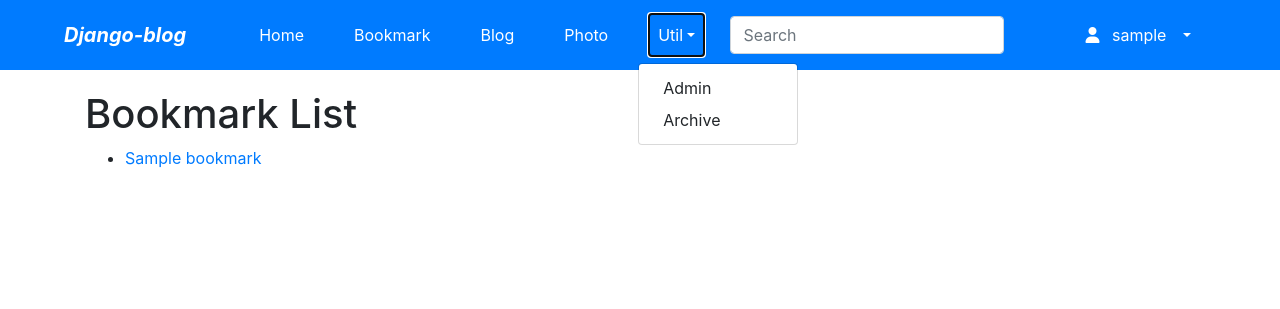
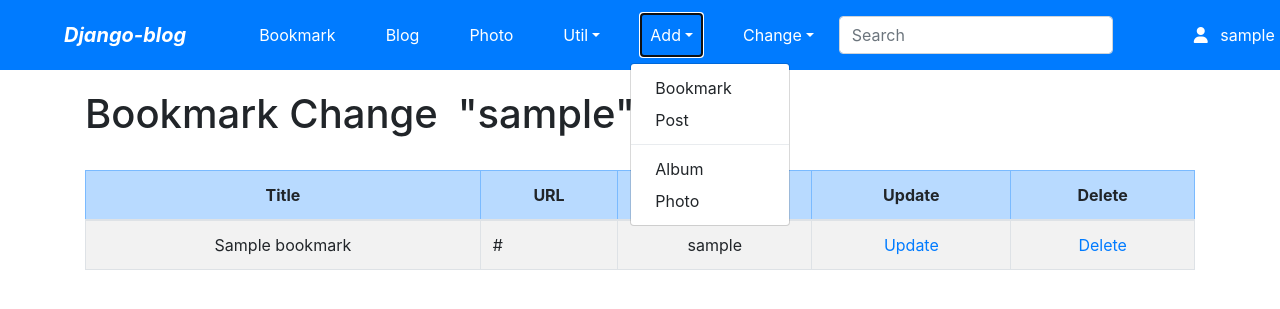
Before and after one commit to sys09270883/django-blog, a Django app: page /bookmark/change/ in a window 1280 px wide, after a click on "Add". Shown: the top 309 px of the page. Run offline with Django 3.2, Linux system fonts and the light colour scheme; a user stored in the database is signed in; tables that the repository leaves empty hold one stand-in row (values such as "Sample post"); parts of the project's set-up code (start-up, migrations or seed data) failed here and were passed over; some libraries are stand-ins or nearby versions.

Commit message:
Add bookmark templates

```diff
--- /dev/null
+++ b/mysite/bookmark/templates/bookmark/bookmark_change_list.html
@@ -0,0 +1,41 @@
+<!DOCTYPE html>
+<html lang="en">
+<head>
+	<meta charset="UTF-8">
+	{% extends 'base.html' %}
+	{% block title %}Bookmark List{% endblock %}
+</head>
+<body>
+{% block content %}
+<h1>Bookmark Change&ensp;"{{ user }}"</h1>
+
+<br>
+
+<table class="table table-bordered table-condensed table-striped">
+	<thead align="center">
+		<tr class="table-primary">
+			<th>Title</th>
+			<th>URL</th>
+			<th>Owner</th>
+			<th>Update</th>
+			<th>Delete</th>
+		</tr>
+	</thead>
+
+	<tbody align="center">
+		{% for item in object_list %}
+		<tr>
+			<td>{{ item.title }}</td>
+			<td align="left">{{ item.url }}</td>
+			<td>{{ item.owner }}</td>
+			<td><a href="{% url 'bookmark:update' item.id %}">Update</a></td>
+			<td><a href="{% url 'bookmark:delete' item.id %}">Delete</a></td>
+		</tr>
+		{% endfor %}
+	</tbody>
+</table>
+
+
+{% endblock %}
+</body>
+</html>
--- a/mysite/bookmark/templates/bookmark/bookmark_list.html
+++ b/mysite/bookmark/templates/bookmark/bookmark_list.html
@@ -3,7 +3,7 @@
 <head>
 	<meta charset="UTF-8">
 	{% extends 'base.html' %}
-	{% block title %}Bookmark list{% endblock %}
+	{% block title %}Bookmark List{% endblock %}
 </head>
 <body>
 {% block content %}
--- a/mysite/templates/base.html
+++ b/mysite/templates/base.html
@@ -10,17 +10,17 @@
 
 <nav class="navbar navbar-expand-lg navbar-dark bg-primary fixed-top">
 	<span class="navbar-brand mx-5 mb-0 font-weight-bold font-italic">
-		Django-blog
+		<a class="nav-line text-white" href="{% url 'home' %}">
+			Django-blog
+		</a>
 	</span>
+
 	<button class="navbar-toggler" type="button" data-toggle="collapse" data-target="#navbarSupportedContent">
 		<span class="navbar-toggler-icon"></span>
 	</button>
 
 	<div class="collapse navbar-collapse" id="navbarSupportedContent">
 		<ul class="navbar-nav mr-auto">
-			<li class="nav-item mx-1 btn btn-primary">
-				<a class="nav-link text-white" href="{% url 'home' %}">Home</a>
-			</li>
 			<li class="nav-item mx-1 btn btn-primary">
 				<a class="nav-link text-white" href="{% url 'bookmark:index' %}">Bookmark</a>
 			</li>
@@ -37,6 +37,27 @@
 					<a class="dropdown-item" href="{% url 'blog:post_archive' %}">Archive</a>
 				</div>
 			</li>
+			<li class="nav-item dropdown mx-1 btn btn-primary">
+				<a class="nav-link dropdown-toggle text-white" href="#" data-toggle="dropdown">Add</a>
+				<div class="dropdown-menu">
+					<a class="dropdown-item" href="{% url 'bookmark:add' %}">Bookmark</a>
+					<a class="dropdown-item" href="{% url 'blog:add' %}">Post</a>
+					<div class="dropdown-divider"></div>
+					<a class="dropdown-item" href="">Album</a>
+					<a class="dropdown-item" href="">Photo</a>
+				</div>
+			</li>
+			<li class="nav-item dropdown mx-1 btn btn-primary">
+				<a class="nav-link dropdown-toggle text-white" href="#" data-toggle="dropdown">Change</a>
+				<div class="dropdown-menu">
+					<a class="dropdown-item" href="{% url 'bookmark:change' %}">Bookmark</a>
+					<a class="dropdown-item" href="{% url 'blog:change' %}">Post</a>
+					<div class="dropdown-divider"></div>
+					<a class="dropdown-item" href="">Album</a>
+					<a class="dropdown-item" href="">Photo</a>
+				</div>
+			</li>
+
 		</ul>
 
 		<form class="form-inline my-2" action="{% url 'blog:post_search' %}" method="post">
```
Also changed, not shown: mysite/bookmark/templates/bookmark/bookmark_confirm_delete.html (added, +21 -0 lines), mysite/bookmark/templates/bookmark/bookmark_form.html (added, +50 -0 lines), mysite/blog/migrations/0002_post_owner.py (added), mysite/bookmark/migrations/0002_bookmark_owner.py (added).
